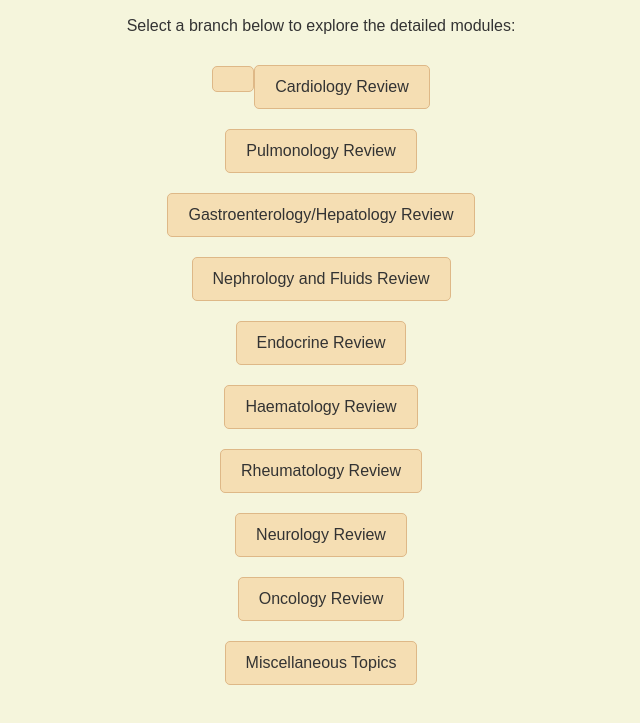
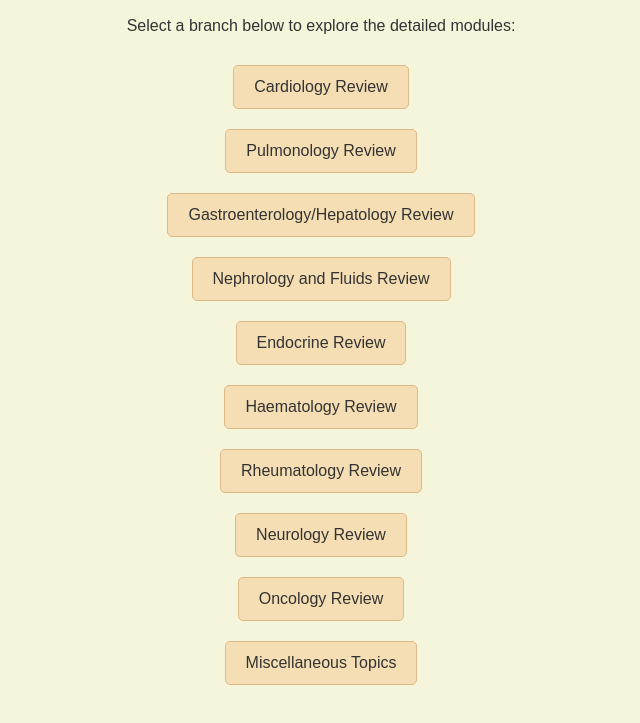
Before and after one commit to wormbot-noob/IM-review-module, a plain HTML site: page index.html in a window 1280 px wide. Shown: the part 81-804 px from the top of the page, without its empty margins (319-959 px from the left). Drawn offline with Linux system fonts and the light colour scheme.

Commit message:
Update index.html

```diff
--- a/index.html
+++ b/index.html
@@ -52,10 +52,7 @@
   <p>Select a branch below to explore the detailed modules:</p>
   <ul>
     <li>
-      <a <li>
   <a href="Cardiology%20Review/index.html" target="_blank">Cardiology Review</a>
-</li>
-
     </li>
     <li>
       <a href="Pulmonology%20Review/index.html" target="_blank">Pulmonology Review</a>
```
